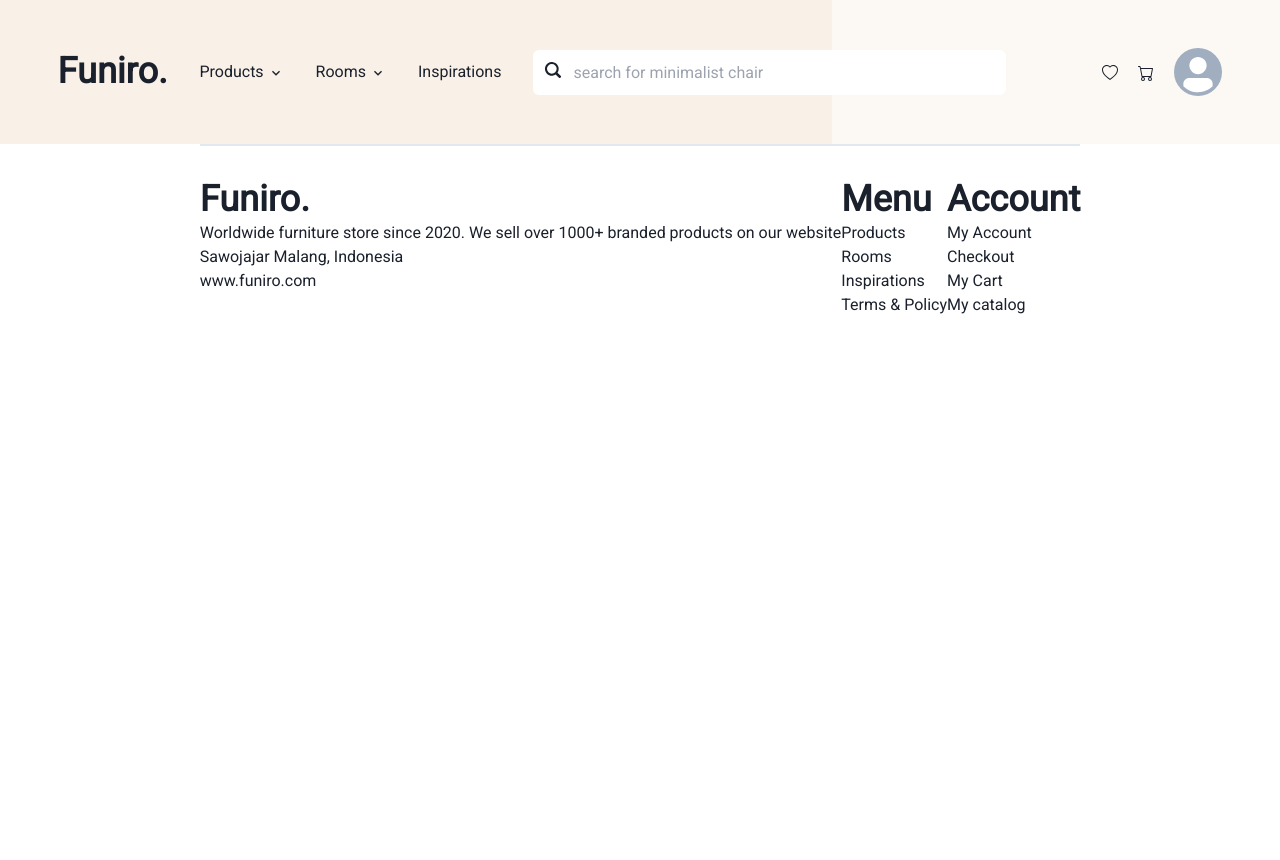
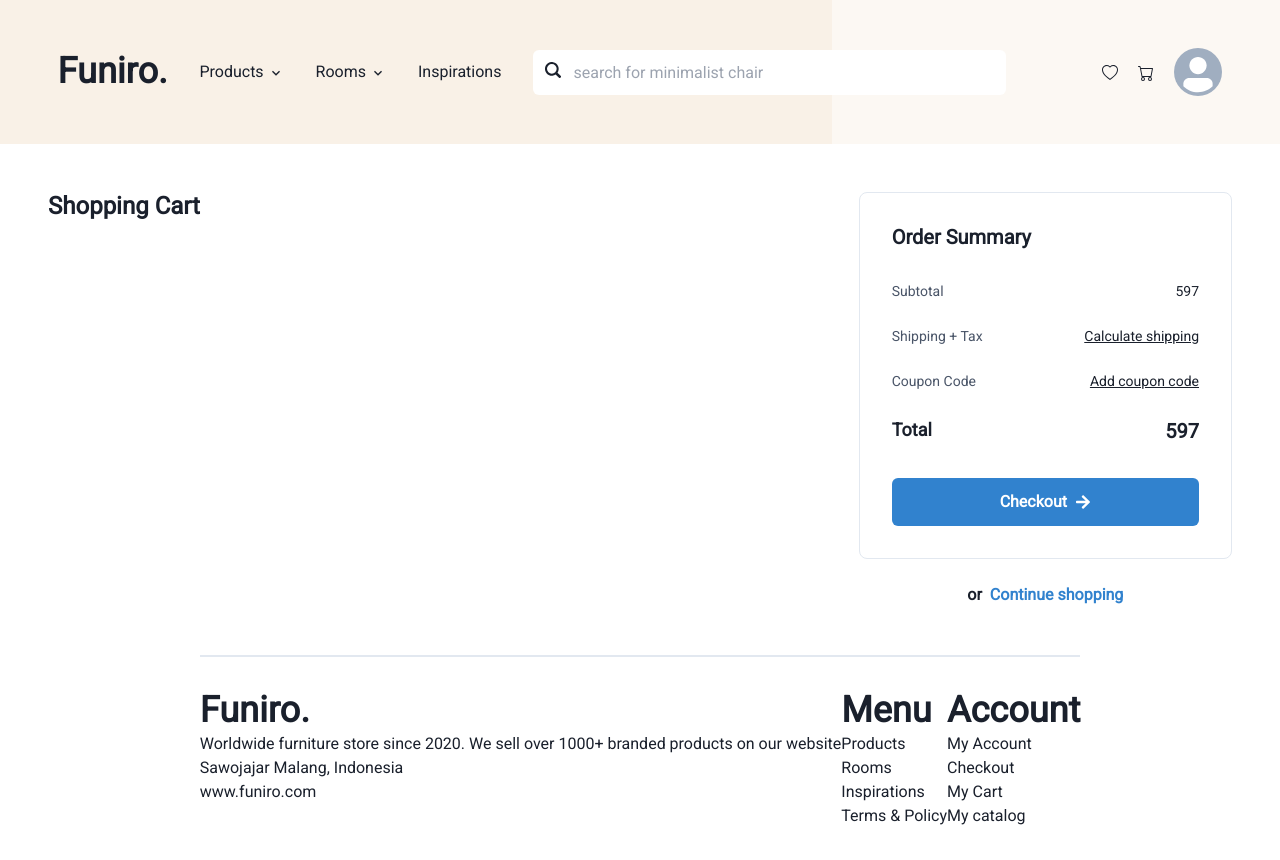
Before and after one commit to damaestro165/funiro, a React (Create React App) app: page /cart in a window 1280 px wide. Before the commit the page ends 800 px from the top, so only its background shows below. Built offline with nearby package versions, Linux system fonts and the light colour scheme.

Commit message:
chore: more styling for cart page

```diff
--- a/src/CartPage.jsx
+++ b/src/CartPage.jsx
@@ -1,7 +1,21 @@
 import React from 'react';
-import { VStack, HStack, Text, Button, Image, Spacer } from '@chakra-ui/react';
+
 import { AiOutlineMinus, AiOutlinePlus } from 'react-icons/ai';
 import { useSelector } from 'react-redux';
+import {
+  Box,
+  Flex,
+  Heading,
+  Link,
+  Stack,
+  useColorModeValue as mode,
+  HStack,
+  Text,
+  Button,
+  Image,
+} from '@chakra-ui/react';
+import { CartOrderSummary } from './components/CartOrderSummary';
+import { FaTimes } from 'react-icons/fa';
 
 const CartPage = () => {
   const products = useSelector((state) => state.cart.products);
@@ -19,21 +33,85 @@ const CartPage = () => {
   };
 
   return (
-    <VStack spacing={4} alignItems='stretch'>
+    <Box
+      maxW={{
+        base: '3xl',
+        lg: '7xl',
+      }}
+      mx='auto'
+      px={{
+        base: '4',
+        md: '8',
+        lg: '12',
+      }}
+      py={{
+        base: '6',
+        md: '8',
+        lg: '12',
+      }}
+    >
+      <Stack
+        direction={{
+          base: 'column',
+          lg: 'row',
+        }}
+        align={{
+          lg: 'flex-start',
+        }}
+        spacing={{
+          base: '8',
+          md: '16',
+        }}
+      >
+        <Stack
+          spacing={{
+            base: '8',
+            md: '10',
+          }}
+          flex='2'
+        >
+          <Heading fontSize='2xl' fontWeight='extrabold'>
+            Shopping Cart
+          </Heading>
+          <Stack spacing='6'>
             {products.map((product) => (
-        <HStack key={product.headind} spacing={4}>
+              <Flex
+                direction={{ base: 'column', md: 'row' }}
+                justify='space-between'
+                align='center'
+                key={product.headind}
+                gap={5}
+              >
+                <Stack direction='row' spacing='5' width='full'>
                   <Image
                     src={product.image}
                     alt={product.heading}
                     boxSize='150px'
-            objectFit='contain'
+                    rounded='lg'
+                    width='120px'
+                    height='120px'
+                    fit='cover'
+                    draggable='false'
+                    loading='lazy'
                   />
-          <VStack alignItems='start'>
-            <Text fontSize='xl' fontWeight='bold'>
-              {product.heading}
+                  <Box>
+                    <Stack
+                      spacing='0.5'
+                      className='flex  justify-center h-full'
+                    >
+                      <Text fontWeight='bold'>{product.heading}</Text>
+                      <Text color={mode('gray.600', 'gray.400')} fontSize='sm'>
+                        {product.text}
                       </Text>
-            <Text fontSize='md'>Price: ${product.price}</Text>
-            <HStack>
+                    </Stack>
+                  </Box>
+                </Stack>
+                <Flex
+                  width='full'
+                  justify='space-between'
+                  display={{ base: 'flex', md: 'flex' }}
+                >
+                  <Box className='flex gap-4'>
                     <Button
                       size='sm'
                       variant='outline'
@@ -41,27 +119,40 @@ const CartPage = () => {
                     >
                       <AiOutlineMinus />
                     </Button>
-              <Text fontSize='md'></Text>
+                    <Text>1</Text>
                     <Button
                       size='sm'
+                      x
                       variant='outline'
                       onClick={() => handleIncreaseQuantity(product)}
                     >
                       <AiOutlinePlus />
                     </Button>
-              <Spacer />
+                  </Box>
+                  <Text fontSize='md' fontWeight='bold'>
+                    Price: {product.price}
+                  </Text>
                   <Button
                     size='sm'
-                variant='outline'
+                    variant='unstlyed'
                     onClick={() => handleRemoveProduct(product)}
                   >
-                Remove
+                    <FaTimes />
                   </Button>
+                </Flex>
+              </Flex>
+            ))}
+          </Stack>
+        </Stack>
+        <Flex direction='column' align='center' flex='1'>
+          <CartOrderSummary />
+          <HStack mt='6' fontWeight='semibold'>
+            <p>or</p>
+            <Link color={mode('blue.500', 'blue.200')}>Continue shopping</Link>
           </HStack>
-          </VStack>
-        </HStack>
-      ))}
-    </VStack>
+        </Flex>
+      </Stack>
+    </Box>
   );
 };
 
--- /dev/null
+++ b/src/components/CartOrderSummary.jsx
@@ -0,0 +1,60 @@
+import {
+  Button,
+  Flex,
+  Heading,
+  Link,
+  Stack,
+  Text,
+  useColorModeValue as mode,
+} from '@chakra-ui/react';
+import { FaArrowRight } from 'react-icons/fa';
+
+const OrderSummaryItem = (props) => {
+  const { label, value, children } = props;
+  return (
+    <Flex justify='space-between' fontSize='sm'>
+      <Text fontWeight='medium' color={mode('gray.600', 'gray.400')}>
+        {label}
+      </Text>
+      {value ? <Text fontWeight='medium'>{value}</Text> : children}
+    </Flex>
+  );
+};
+
+export const CartOrderSummary = () => {
+  return (
+    <Stack spacing='8' borderWidth='1px' rounded='lg' padding='8' width='full'>
+      <Heading size='md'>Order Summary</Heading>
+
+      <Stack spacing='6'>
+        <OrderSummaryItem label='Subtotal' value={597} />
+        <OrderSummaryItem label='Shipping + Tax'>
+          <Link href='#' textDecor='underline'>
+            Calculate shipping
+          </Link>
+        </OrderSummaryItem>
+        <OrderSummaryItem label='Coupon Code'>
+          <Link href='#' textDecor='underline'>
+            Add coupon code
+          </Link>
+        </OrderSummaryItem>
+        <Flex justify='space-between'>
+          <Text fontSize='lg' fontWeight='semibold'>
+            Total
+          </Text>
+          <Text fontSize='xl' fontWeight='extrabold'>
+            {597}
+          </Text>
+        </Flex>
+      </Stack>
+      <Button
+        colorScheme='blue'
+        size='lg'
+        fontSize='md'
+        rightIcon={<FaArrowRight />}
+      >
+        Checkout
+      </Button>
+    </Stack>
+  );
+};
```
Lines whose indentation alone changed are shown as unchanged.
